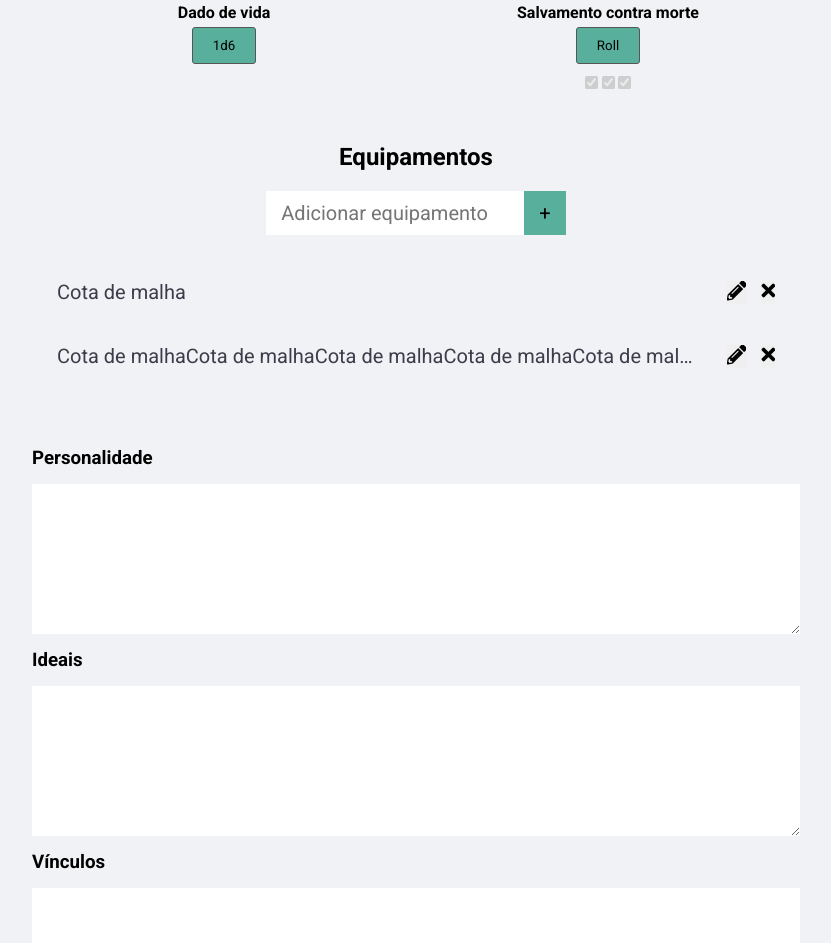
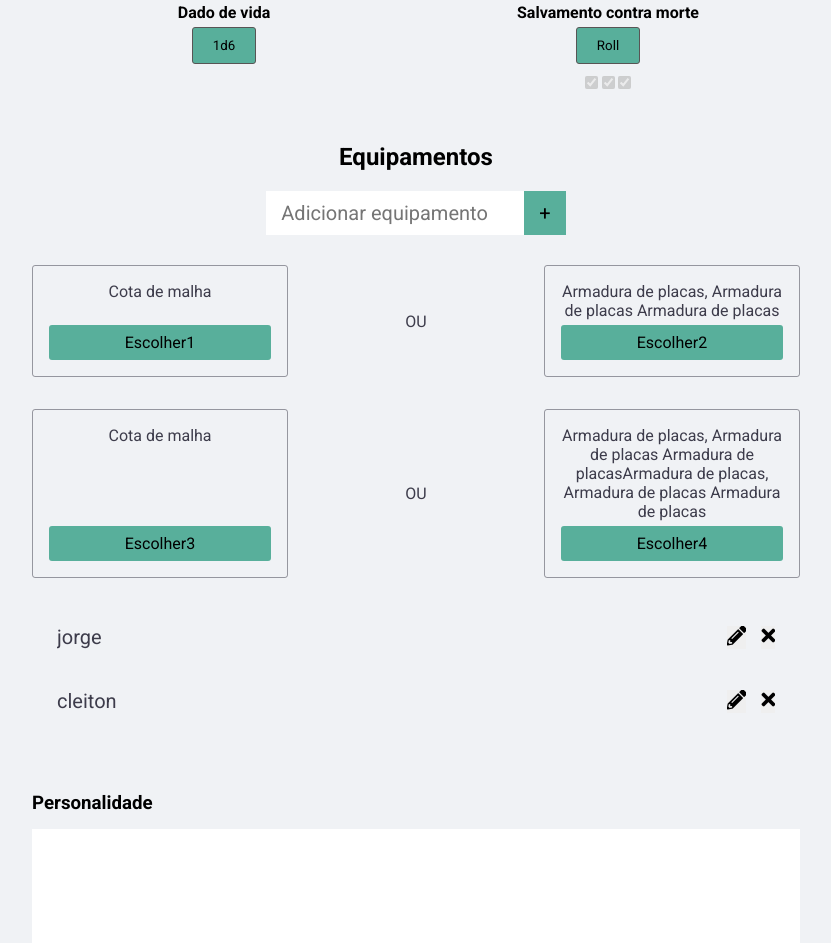
Before and after one commit to ArinnoDe/MontadorDeFichaD-D5eJS, a plain HTML site: page index.html in a window 1280 px wide. Shown: the part 1672-2615 px from the top of the page, without its empty margins (224-1055 px from the left). Drawn offline with Linux system fonts and the light colour scheme.

Commit message:
Equipamentos quase finalizados

```diff
--- a/index.html
+++ b/index.html
@@ -193,37 +193,45 @@
                         </div>
                     </div>
                 </div>
+            </div>
 
-                <div3 id="equip">
+                <div id="equip">
                     <h2>Equipamentos</h2>
                     <div class="add-equip">
                         <input type="text" placeholder="Adicionar equipamento">
                         <button id="add-equip">+</button>
                     </div>
 
+                    <div class="choice">
+                        <div class="op1">
+                            <span>Cota de malha</span>
+                            <button class="choice-button">Escolher1</button>
+                        </div>
+                        <span class="choice-or">OU</span>
+                        <div class="op2">
+                            <span>Armadura de placas, Armadura de placas Armadura de placas</span>
+                            <button class="choice-button">Escolher2</button>
+                        </div>
+                    </div>
+
+                    <div class="choice">
+                        <div class="op1">
+                            <span>Cota de malha</span>
+                            <button class="choice-button">Escolher3</button>
+                        </div>
+                        <span class="choice-or">OU</span>
+                        <div class="op2">
+                            <span>Armadura de placas, Armadura de placas Armadura de placasArmadura de placas, Armadura de placas Armadura de placas</span>
+                            <button class="choice-button">Escolher4</button>
+                        </div>
+                    </div>
+
                     <ul id="list-equip">
-                        <li>
-                            <span class="txt-equip">Cota de malha</span>
-                            <div>
-                                <button class="btn-action"><i class="fas fa-pencil-alt"></i></button>
-                                <button class="btn-action"><i class="fas fa-times"></i></button>
-                            </div>
-                        </li>
-
-                        <li>
-                            <span class="txt-equip">Cota de malhaCota de malhaCota de malhaCota de malhaCota de malhaCota de malhaCota de malhaCota de malha</span>
-                            <div>
-                                <button class="btn-action"><i class="fas fa-pencil-alt"></i></button>
-                                <button class="btn-action"><i class="fas fa-times"></i></button>
-                            </div>
-                        </li>
-
-
 
                     </ul>
 
-                </div3>
-            </div>
+                </div>
+
 
 
 
--- a/main.js
+++ b/main.js
@@ -17,8 +17,8 @@ function removeBorderBottom(){
 }
 
 window.addEventListener("load", definePersonagem);
-let classeChange = document.querySelector("*");
-classeChange.addEventListener("change", definePersonagem);
+
+document.addEventListener("change", definePersonagem);
 
 //objetos
 var classes = {
@@ -124,7 +124,8 @@ function definePersonagem(){
     let raca = defineRace();
     let antecedente = DefineAntecedente();
     let alinhamento = DefineAlinhamento();
-    var personagem = {
+
+    personagem = {
         nome,
         classe,
         raca,
@@ -143,7 +144,8 @@ function definePersonagem(){
             q: 0,
             disponiveis: [],
             adquiridas: []
-        }
+        },
+        equipamentos: ['jorge', 'cleiton']
     };
 
     //dado de vida
@@ -240,11 +242,49 @@ function definePersonagem(){
         }
     }
 
-
-
     document.getElementById("pericias-num").innerHTML = personagem.pericias.q;
 
 
 
+    let button = document.querySelectorAll(".choice-button");
+    button.forEach((botao) =>{
+        botao.addEventListener("click", choiceEquip);
+    });
+
+
+
+    renderEquip(personagem.equipamentos);
+
     console.log(personagem);
-}
+};
+
+function renderEquip(array){
+    const equips = document.querySelector("#list-equip");
+    equips.innerHTML = '';
+
+    array.forEach(item =>{
+        let li = document.createElement("li");
+
+        li.innerHTML = `<span class="txt-equip">${item}</span>
+            <div>
+                <button class="btn-action"><i class="fas fa-pencil-alt"></i></button>
+                <button class="btn-action"><i class="fas fa-times"></i></button>
+            </div>`
+        equips.appendChild(li);
+    }
+    );
+};
+
+
+function choiceEquip(){
+    let button = this;
+
+    let choiceDiv = button.parentNode.parentNode;
+    personagem.equipamentos.push(button.parentNode.querySelector("span").innerHTML);
+    choiceDiv.remove();
+
+
+
+    console.log(personagem.equipamentos);
+    renderEquip(personagem.equipamentos);
+};
--- a/styles.css
+++ b/styles.css
@@ -292,6 +292,47 @@ hr{
 }
 
 
+#equip .choice{
+    display: grid;
+    grid-template-columns: repeat(3, 1fr);
+    text-align: center;
+    margin-bottom: 2rem;
+}
+#equip .choice .choice-or{
+    align-self: center;
+}
+.choice div{
+    display: flex;
+    flex-direction: column;
+    justify-content: space-between;
+
+
+
+
+    padding: 1rem;
+    border:rgba(61, 60, 75, 0.5) 1px solid;
+    border-radius: 3px;
+
+
+}
+.choice div span{
+    overflow: hidden;
+    text-overflow: ellipsis;
+    font-size: min(16px, 3vw);
+}
+
+.choice div button{
+    justify-self: flex-end;
+
+    margin-top: 5px;
+    padding: .5em;
+    background-color: #58af9b;
+    border-radius: 3px;
+
+    font-size: min(16px, 2vw);
+}
+
+
 #history{
     display: flex;
     flex-direction: column;
```
